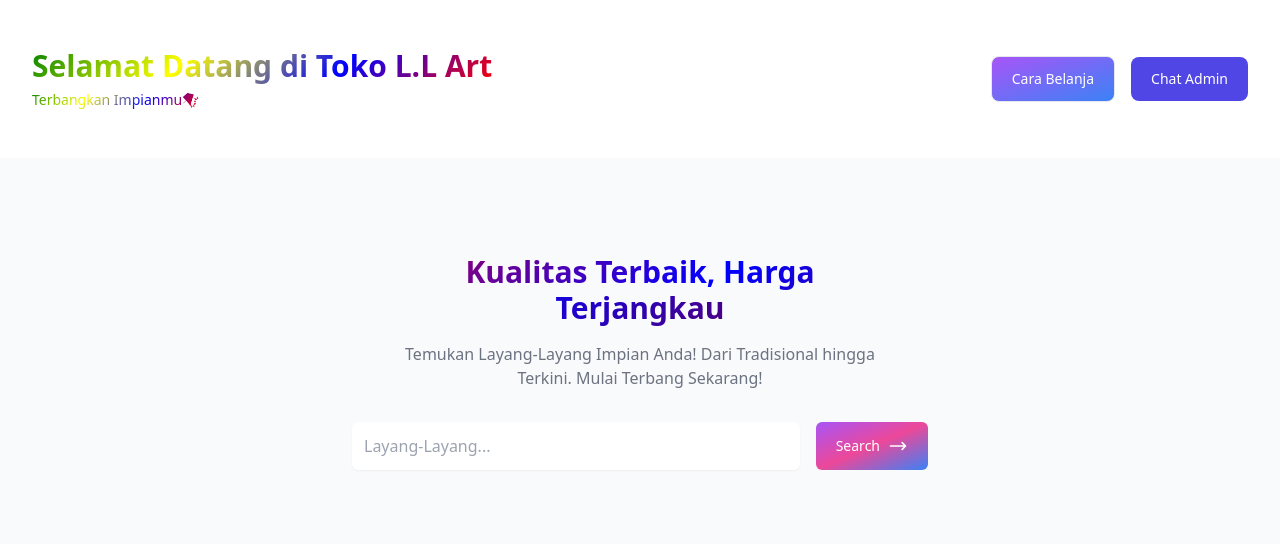
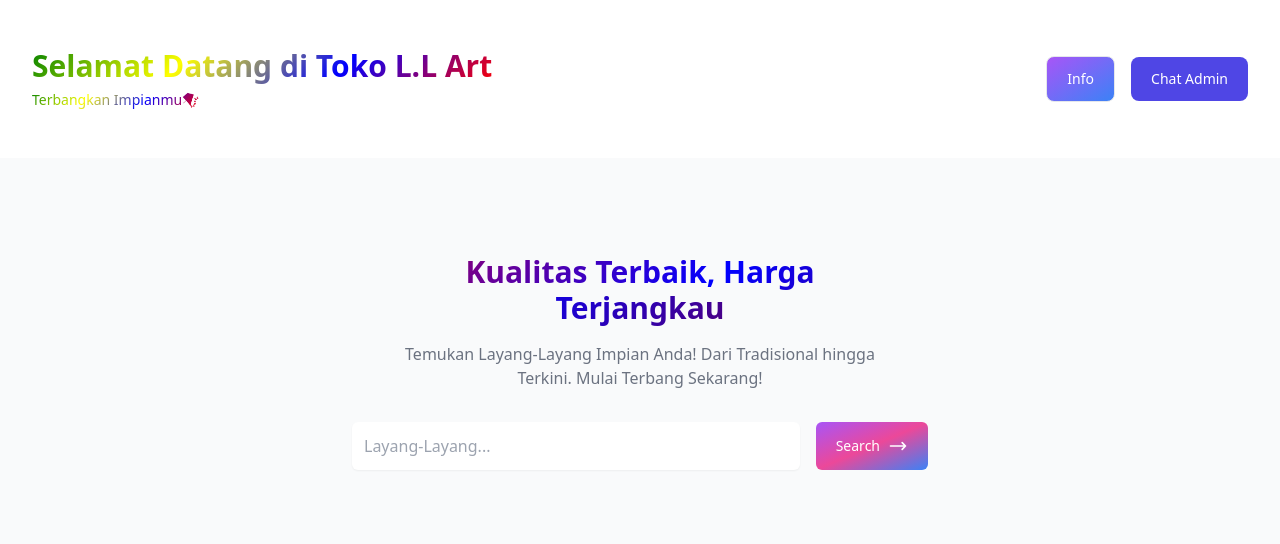
Before and after one commit to Magiciand-max/web, a plain HTML site: page index.html in a window 1280 px wide. Shown: the top 544 px of the page. Drawn offline with nearby package versions, Linux system fonts and the light colour scheme.

Commit message:
index.html

```diff
--- a/index.html
+++ b/index.html
@@ -27,7 +27,7 @@
                 class="inline-flex items-center justify-center gap-1.5 rounded-lg border border-gray-200 px-5 py-3 text-gray-500 transition hover:bg-gray-50 hover:text-gray-700 focus:outline-none focus:ring bg-gradient-to-br from-purple-500 to-blue-500"
                 type="button"
               >
-                <span class="text-sm font-medium text-white"> Cara Belanja </span>
+                <span class="text-sm font-medium text-white"> Info </span>
             </a>
 
               <a
```
